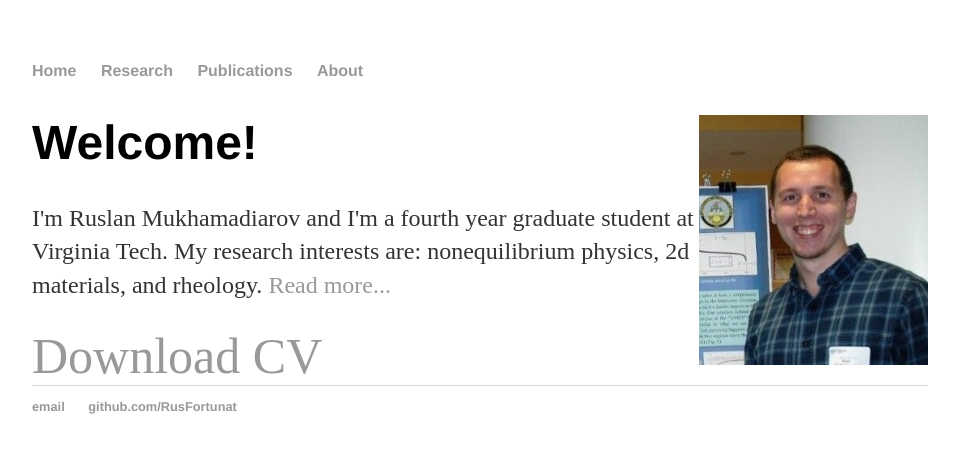
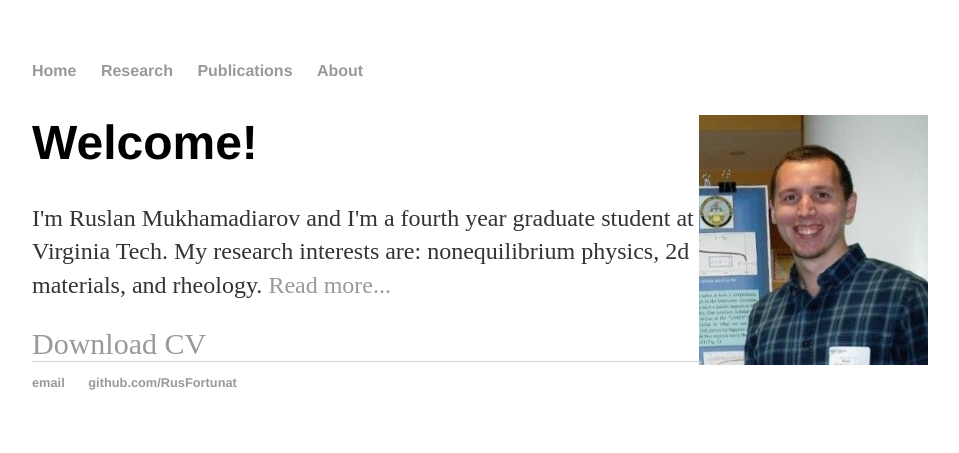
Before and after one commit to RusFortunat/mukhamadiarov, a Jekyll site: the page built from index.html, in a window 1280 px wide. Shown: the top 453 px of the page, without its empty margins (160-1119 px from the left). Built offline with Jekyll 4.4.1, drawn with Linux system fonts in a browser that asks for light colours.

Commit message:
Update index.html

```diff
--- a/index.html
+++ b/index.html
@@ -9,6 +9,6 @@
 			<h1>Welcome!</h1>
 			<p>I'm Ruslan Mukhamadiarov and I'm a fourth year graduate student at Virginia Tech. My research interests are: nonequilibrium physics, 2d materials, and rheology. <a href="/research">Read more...</a></p>
 
-			<a style="font-size:50px" href="Mukhamadiarov_CV_NSF_format.pdf" class="download" title="Download CV as PDF">Download CV</a>
+			<a style="font-size:30px" href="Mukhamadiarov_CV_NSF_format.pdf" class="download" title="Download CV as PDF">Download CV</a>
 
 		</div>
```
